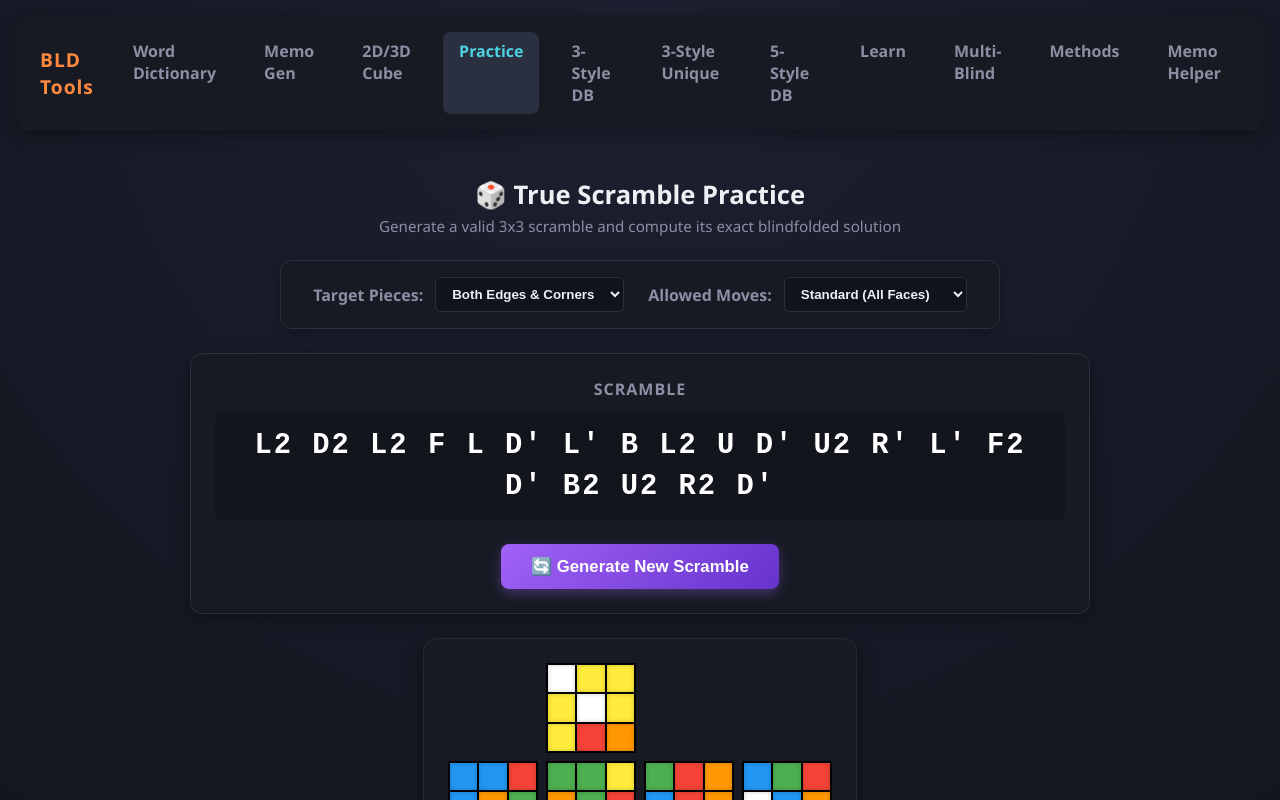
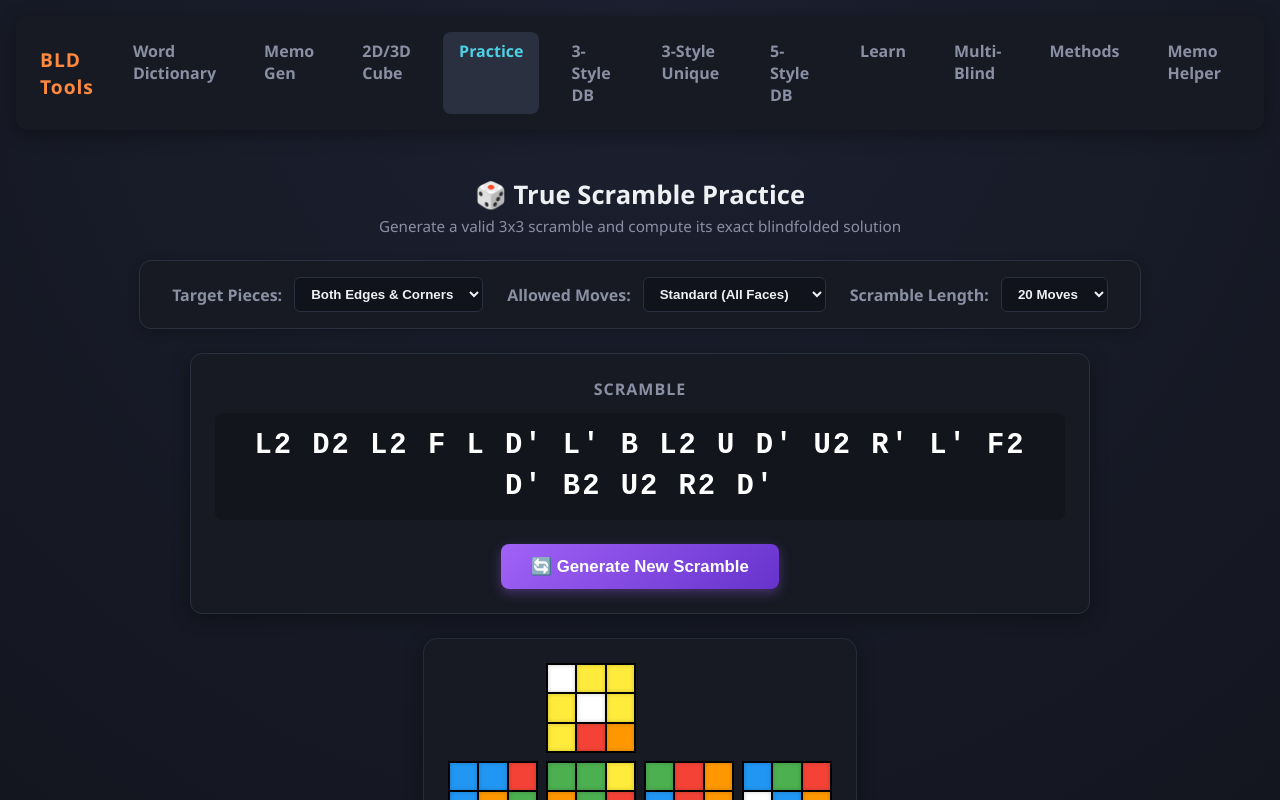
Before and after one commit to mahipalSingh08/rubik-blind-helper, an Angular app: page /practice in a window 1280 px wide. Shown: the top 800 px of the page. Built offline with nearby package versions, Linux system fonts and the light colour scheme.

Commit message:
feat: added move limitation in scramble

```diff
--- a/src/app/practice/practice.component.html
+++ b/src/app/practice/practice.component.html
@@ -18,6 +18,12 @@
         <option value="mu">&lt;M, U&gt; (M-Slice Only)</option>
         <option value="ru">&lt;R, U&gt; (2-Gen)</option>
         <option value="ruf">&lt;R, U, F&gt; (3-Gen)</option>
+      </select>
+    </div>
+    <div class="setting-item" *ngIf="practiceMode === 'both' && moveSet === 'standard'">
+      <label>Scramble Length:</label>
+      <select [(ngModel)]="scrambleLength" (change)="saveSettings()">
+        <option *ngFor="let n of [4,5,6,7,8,9,10,11,12,13,14,15,16,17,18,19,20]" [ngValue]="n">{{n}} Moves</option>
       </select>
     </div>
     <div class="setting-item checkbox-item" *ngIf="practiceMode !== 'both'">
--- a/src/app/practice/practice.component.ts
+++ b/src/app/practice/practice.component.ts
@@ -37,6 +37,7 @@ export class PracticeComponent implements OnInit {
 
   practiceMode: 'both' | 'edges' | 'corners' = 'both';
   moveSet: 'standard' | 'mu' | 'ru' | 'ruf' = 'standard';
+  scrambleLength: number = 20;
   grayOutUnused: boolean = true;
   userSolution: string = '';
 
@@ -77,6 +78,8 @@ export class PracticeComponent implements OnInit {
     if (savedMode) this.practiceMode = savedMode as any;
     const savedMoves = localStorage.getItem('practiceMoveSet');
     if (savedMoves) this.moveSet = savedMoves as any;
+    const savedLength = localStorage.getItem('practiceScrambleLength');
+    if (savedLength) this.scrambleLength = parseInt(savedLength, 10);
     const savedGray = localStorage.getItem('practiceGrayOut');
     if (savedGray !== null) this.grayOutUnused = savedGray === 'true';
     const savedSolution = localStorage.getItem('practiceUserSolution');
@@ -86,6 +89,7 @@ export class PracticeComponent implements OnInit {
   saveSettings() {
     localStorage.setItem('practiceMode', this.practiceMode);
     localStorage.setItem('practiceMoveSet', this.moveSet);
+    localStorage.setItem('practiceScrambleLength', this.scrambleLength.toString());
     localStorage.setItem('practiceGrayOut', this.grayOutUnused.toString());
     this.retrace(); // retrace updates UI immediately
   }
@@ -153,7 +157,7 @@ export class PracticeComponent implements OnInit {
   }
 
   generate() {
-    const newScramble = CubeEngine.generateScramble(this.moveSet);
+    const newScramble = CubeEngine.generateScramble(this.moveSet, this.scrambleLength);
     localStorage.setItem('practiceScramble', newScramble);
     this.userSolution = '';
     this.saveUserSolution();
--- a/src/app/shared/cube-engine.ts
+++ b/src/app/shared/cube-engine.ts
@@ -116,7 +116,7 @@ export class CubeEngine {
     }
   }
 
-  static generateScramble(moveSet: string = 'standard'): string {
+  static generateScramble(moveSet: string = 'standard', scrambleLength: number = 20): string {
     let moves = ['U', 'D', 'F', 'B', 'L', 'R'];
 
     if (moveSet === 'mu') moves = ['M', 'U'];
@@ -130,7 +130,7 @@ export class CubeEngine {
     let mNetRotation = 0; // track M slice net rotation
     let uNetRotation = 0; // track U face net rotation
 
-    for (let i = 0; i < 20; i++) {
+    for (let i = 0; i < scrambleLength; i++) {
       let nextMove = moves[Math.floor(Math.random() * moves.length)];
       while (nextMove === lastMove) {
         nextMove = moves[Math.floor(Math.random() * moves.length)];
```
